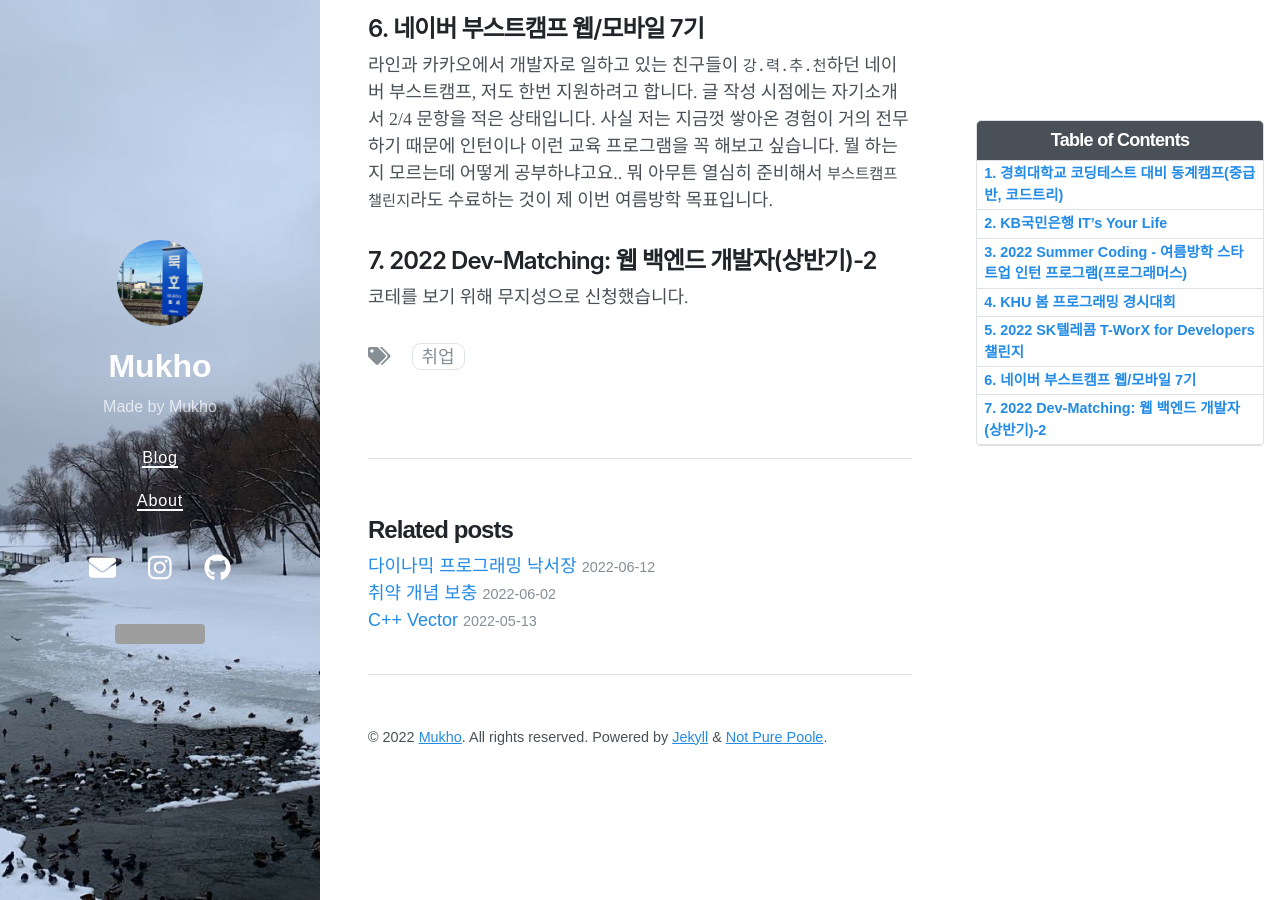
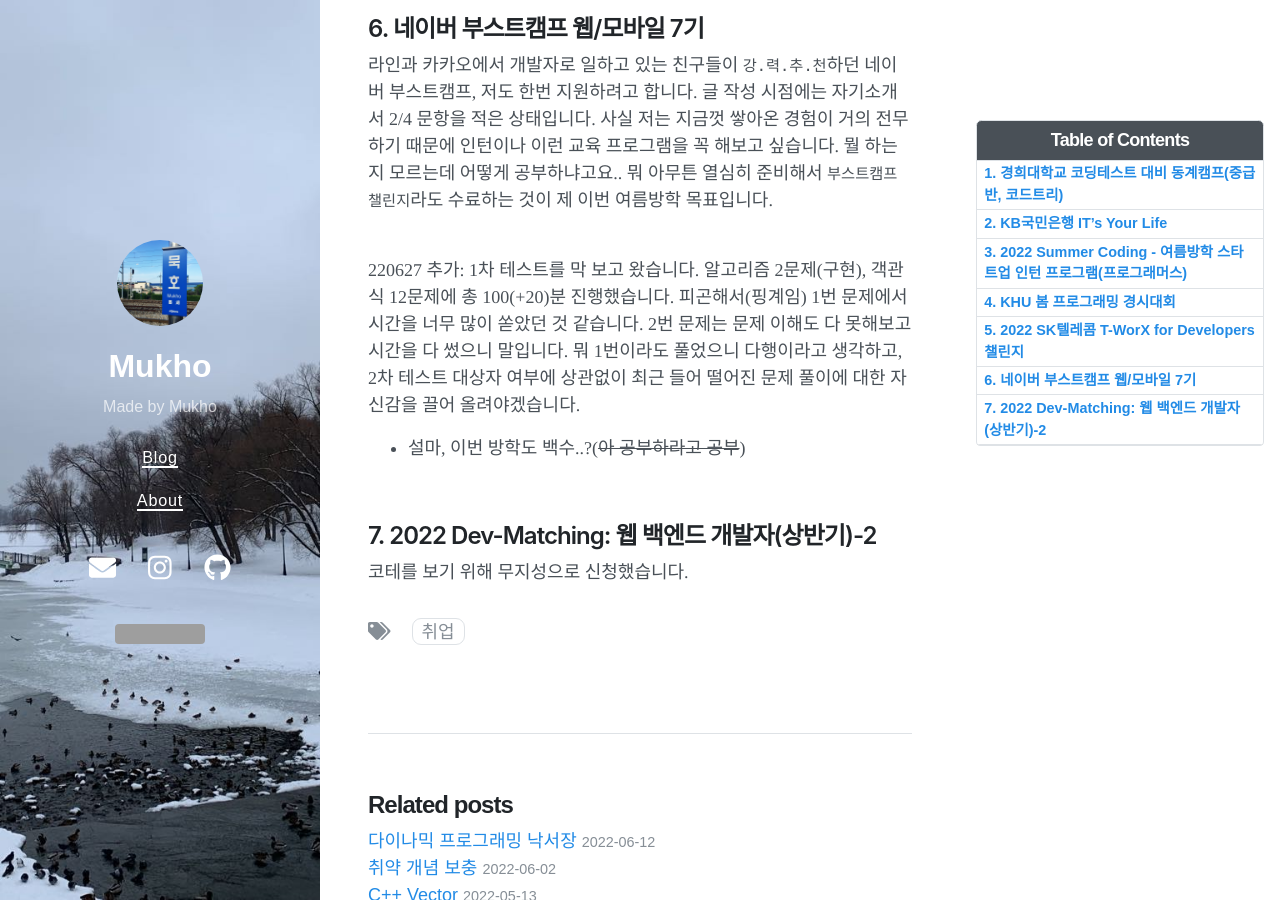
Before and after one commit to mukhoplus/mukhoplus.github.io, a Jekyll site: the page built from _posts/2022-06-08-묵호씨의 취업 도전기.md, in a window 1280 px wide and 900 px high, scrolled down 3145 px. Built offline with Jekyll 4.4.1, drawn with Linux system fonts in a browser that asks for light colours; nearby versions of some CDN libraries; comment, search, counter and statistics services are not loaded; grey boxes are pictures that could not be loaded.

Commit message:
Boo-Cam_1

```diff
--- a/_posts/2022-06-08-묵호씨의 취업 도전기.md
+++ b/_posts/2022-06-08-묵호씨의 취업 도전기.md
@@ -40,7 +40,10 @@ toc:  true
 220617 추가: 결론부터 말하자면 떨어졌습니다. 직무별로 3~4솔이 커트라인으로 추정되니 저는 넉넉잡아 2솔에 나머지 2문제는 히든 테스트케이스를 틀렸나봅니다. 3번 문제에서 이분탐색을 쓰지 않았고, 4번 문제도 아마 최적화된 풀이가 아니었을 것입니다. 좋은 기세를 이어나가면 좋았겠지만 그래도 가능성을 봤으니 만족합니다.<br>
 
 ## 6. 네이버 부스트캠프 웹/모바일 7기<br>
-라인과 카카오에서 개발자로 일하고 있는 친구들이 ``강.력.추.천``하던 네이버 부스트캠프, 저도 한번 지원하려고 합니다. 글 작성 시점에는 자기소개서 2/4 문항을 적은 상태입니다. 사실 저는 지금껏 쌓아온 경험이 거의 전무하기 때문에 인턴이나 이런 교육 프로그램을 꼭 해보고 싶습니다. 뭘 하는지 모르는데 어떻게 공부하냐고요.. 뭐 아무튼 열심히 준비해서 ``부스트캠프 챌린지``라도 수료하는 것이 제 이번 여름방학 목표입니다.<br>
+라인과 카카오에서 개발자로 일하고 있는 친구들이 ``강.력.추.천``하던 네이버 부스트캠프, 저도 한번 지원하려고 합니다. 글 작성 시점에는 자기소개서 2/4 문항을 적은 상태입니다. 사실 저는 지금껏 쌓아온 경험이 거의 전무하기 때문에 인턴이나 이런 교육 프로그램을 꼭 해보고 싶습니다. 뭘 하는지 모르는데 어떻게 공부하냐고요.. 뭐 아무튼 열심히 준비해서 ``부스트캠프 챌린지``라도 수료하는 것이 제 이번 여름방학 목표입니다.<br><br>
+
+220627 추가: 1차 테스트를 막 보고 왔습니다. 알고리즘 2문제(구현), 객관식 12문제에 총 100(+20)분 진행했습니다. 피곤해서(핑계임) 1번 문제에서 시간을 너무 많이 쏟았던 것 같습니다. 2번 문제는 문제 이해도 다 못해보고 시간을 다 썼으니 말입니다. 뭐 1번이라도 풀었으니 다행이라고 생각하고, 2차 테스트 대상자 여부에 상관없이 최근 들어 떨어진 문제 풀이에 대한 자신감을 끌어 올려야겠습니다.<br>
+- 설마, 이번 방학도 백수..?(~~아 공부하라고 공부~~)<br><br>
 
 ## 7. 2022 Dev-Matching: 웹 백엔드 개발자(상반기)-2<br>
 코테를 보기 위해 무지성으로 신청했습니다.<br>
```
